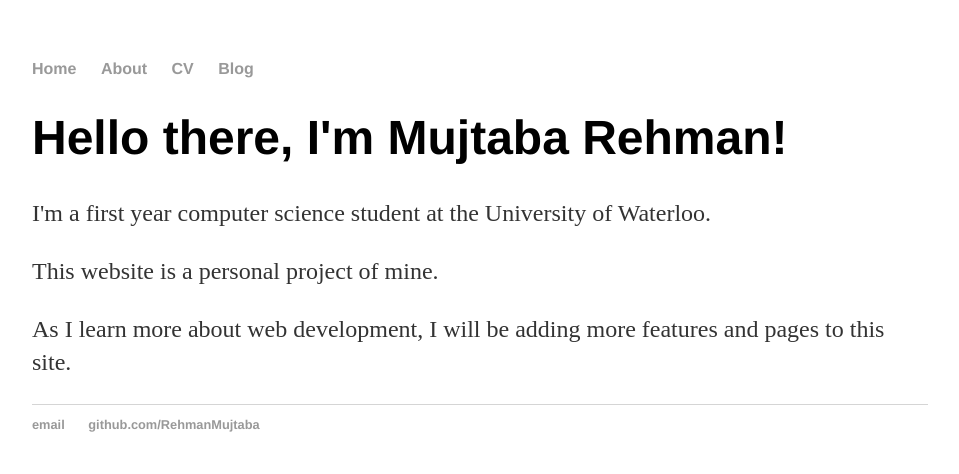
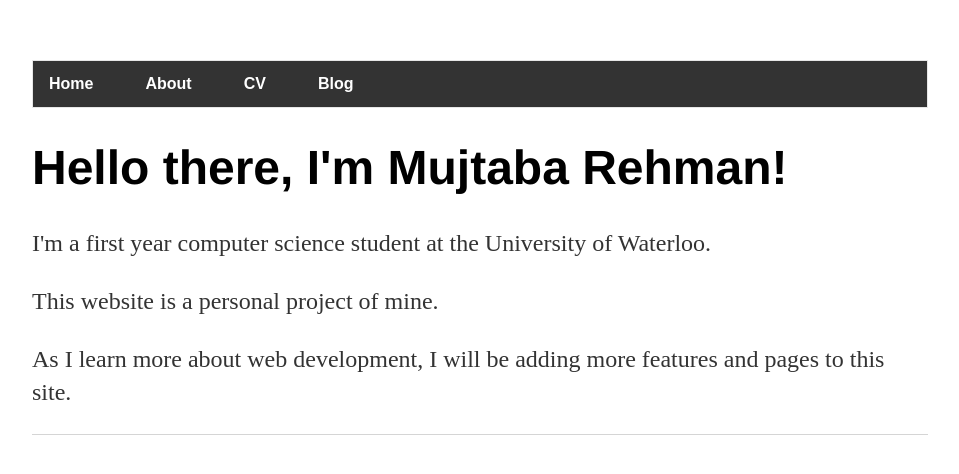
Before and after one commit to RehmanMujtaba/old-website, a Jekyll site: the page built from index.html, in a window 1280 px wide. Shown: the top 474 px of the page, without its empty margins (160-1119 px from the left). Built offline with Jekyll 4.4.1, drawn with Linux system fonts in a browser that asks for light colours.

Commit message:
Update main.css

```diff
--- a/css/main.css
+++ b/css/main.css
@@ -2,32 +2,75 @@ body {
     margin: 60px auto;
     width: 70%;
 }
-nav ul, footer ul {
-    font-family:'Helvetica', 'Arial', 'Sans-Serif';
-    padding: 0px;
+
+nav ul {
+    font-family:'Arial';
+    display: block;
+    border: 1px solid #e7e7e7;
+    overflow: hidden;
+    background-color: #333;
+    padding: 0;
+    margin: 0;
+    overflow: hidden;
     list-style: none;
     font-weight: bold;
 }
-nav ul li, footer ul li {
+
+nav ul li{
+    display: inline;
+    color: #666;
+    float: left;
+    margin-right: 20px;
+}
+
+a {
+   display: block;
+   color: white;
+   text-align: center;
+   padding: 14px 16px;
+   text-decoration: none;
+}
+
+li a:hover:not(.active) {
+   background-color: #111;
+}
+
+a:hover {
+  background-color: #111;
+}
+
+footer ul {
+    font-family:'Helvetica', 'Arial', 'Sans-Serif';
+    list-style: none;
+    display: block;
+    font-weight: bold;
+}
+
+footer ul li {
     display: inline;
     margin-right: 20px;
 }
-a {
+
+b {
     text-decoration: none;
     color: #999;
 }
-a:hover {
+
+b:hover {
     text-decoration: underline;
 }
+
 h1 {
     font-size: 3em;
     font-family:'Helvetica', 'Arial', 'Sans-Serif';
 }
+
 p {
     font-size: 1.5em;
     line-height: 1.4em;
     color: #333;
 }
+
 footer {
     border-top: 1px solid #d5d5d5;
     font-size: .8em;
```
